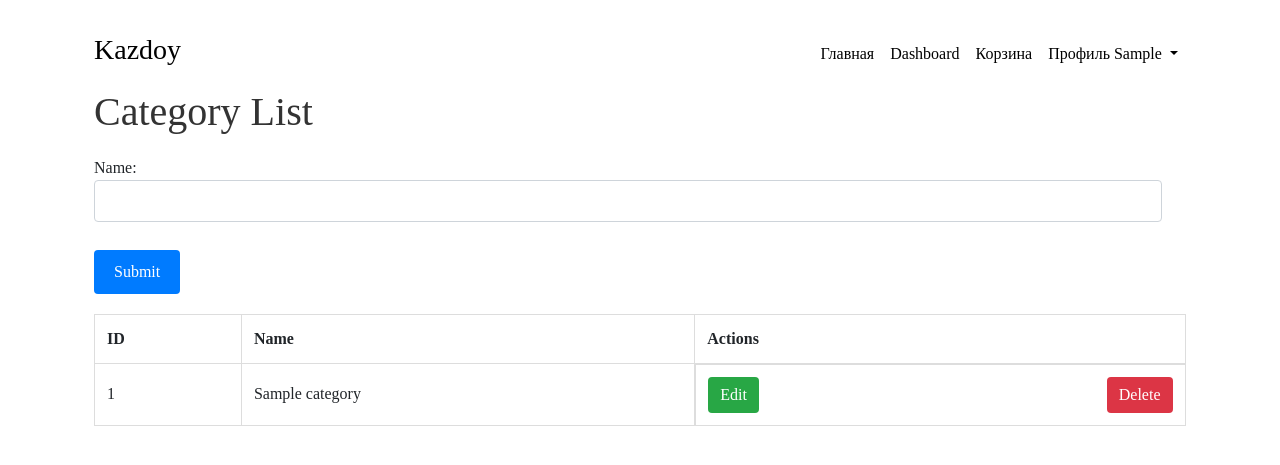
After one commit to dimashemes/market_place, a Django app: page /categories/ in a window 1280 px wide. The commit adds this page. Shown: the top 465 px of the page. Run offline with Django 4.2, Linux system fonts and the light colour scheme; a user stored in the database is signed in; tables that the repository leaves empty hold one stand-in row (values such as "Sample post"); parts of the project's set-up code (start-up, migrations or seed data) failed here and were passed over; some libraries are stand-ins or nearby versions.

Commit message:
added new functions and admin privileges

```diff
--- a/market/forms.py
+++ b/market/forms.py
@@ -1,6 +1,6 @@
 from django import forms
 from multiupload.fields import MultiFileField
-from market.models import ProductImages, Product
+from market.models import ProductImages, Product, Category
 
 
 class ProductImagesForm(forms.ModelForm):
@@ -11,8 +11,14 @@ class ProductImagesForm(forms.ModelForm):
 
 class ProductForm(forms.ModelForm):
     # images = forms.ImageField(widget=forms.FileInput(attrs={'multiple': True}), required=False)
-    images = MultiFileField(min_num=1, max_num=10, required = False)  # Настройте параметры, как вам нужно
+    images = MultiFileField(min_num=1, max_num=10, required=False)  # Настройте параметры, как вам нужно
 
     class Meta:
         model = Product
-        fields = ['images','name', 'description', 'manufacturer', 'warranty', 'price', 'category']
+        fields = ['images', 'name', 'description', 'manufacturer', 'warranty', 'price', 'category']
+
+
+class CategoryForm(forms.ModelForm):
+    class Meta:
+        model = Category
+        fields = ['name']
--- a/market/templates/base.html
+++ b/market/templates/base.html
@@ -38,6 +38,11 @@
                                style="color: black;">Главная</a>
                         </li>
                         {% if user.is_authenticated %}
+                        {% if user.is_staff %}
+                        <li class="nav-item">
+                            <a class="nav-link" href="{% url 'admin:index' %}" style="color: black;">Dashboard</a>
+                        </li>
+                        {% endif %}
                         <li class="nav-item">
                             <a class="nav-link" href="{% url 'cart_view' %}" style="color: black;">Корзина</a>
                         </li>
@@ -80,6 +85,7 @@
     </div>
 </div>
 
+
 <div class="container">
     {% block content %}
     {% endblock %}
--- /dev/null
+++ b/market/templates/category_list.html
@@ -0,0 +1,125 @@
+{% extends 'base.html' %}
+
+{% block content %}
+<style>
+
+    h1 {
+        color: #333;
+        margin-bottom: 20px;
+    }
+
+    table {
+        width: 100%;
+        border-collapse: collapse;
+        margin-top: 20px;
+    }
+
+    th, td {
+        border: 1px solid #ddd;
+        padding: 12px;
+        text-align: left;
+    }
+
+    tr:nth-child(even) {
+        background-color: #f2f2f2;
+    }
+
+    a {
+        color: #007bff;
+        text-decoration: none;
+    }
+
+    a:hover {
+        text-decoration: underline;
+    }
+
+    form {
+        margin-bottom: 20px;
+    }
+
+    input[type="text"] {
+        width: calc(100% - 24px);
+        padding: 8px;
+        margin-bottom: 12px;
+        border: 1px solid #ced4da;
+        border-radius: 4px;
+    }
+
+    button[type="submit"] {
+        background-color: #007bff;
+        color: #fff;
+        padding: 10px 20px;
+        border: none;
+        border-radius: 4px;
+        cursor: pointer;
+    }
+
+    button[type="submit"]:hover {
+        background-color: #0056b3;
+    }
+
+    .action-btns {
+        display: flex;
+        justify-content: space-between;
+    }
+
+    .action-btns a {
+        padding: 6px 12px;
+        border-radius: 4px;
+    }
+
+    .action-btns a.edit-btn {
+        background-color: #28a745;
+        color: #fff;
+    }
+
+    .action-btns a.delete-btn {
+        background-color: #dc3545;
+        color: #fff;
+    }
+
+    .action-btns a:hover {
+        text-decoration: none;
+    }
+
+</style>
+
+<div class="container">
+    <h1>Category List</h1>
+    <form method="post">
+        {% csrf_token %}
+        {{ form.as_p }}
+        <button type="submit">Submit</button>
+    </form>
+    <table>
+        <thead>
+        <tr>
+            <th>ID</th>
+            <th>Name</th>
+            <th>Actions</th>
+        </tr>
+        </thead>
+        <tbody>
+        {% for category in categories %}
+        <tr>
+            <td>{{ category.id }}</td>
+            <td>{{ category.name }}</td>
+            <td class="action-btns">
+                <a href="{% url 'edit_category' category.id %}" class="edit-btn">Edit</a>
+                <a href="#" onclick="confirmDelete('{{ category.id }}')" class="delete-btn">Delete</a>
+            </td>
+        </tr>
+        {% endfor %}
+        </tbody>
+    </table>
+</div>
+
+<script>
+    function confirmDelete(categoryId) {
+        if (confirm('Are you sure you want to delete this category?')) {
+            window.location.href = "{% url 'delete_category' category_id=0 %}".replace('0', categoryId);
+        }
+    }
+</script>
+
+{% endblock %}
--- a/market/templates/main_page.html
+++ b/market/templates/main_page.html
@@ -40,6 +40,8 @@
         <div class="col-12 mb-4">
             <a href="{% url 'upload_product' %}" class="btn btn-outline-dark" style="color: rgb(0, 200, 255);">Добавить
                 товар</a>
+            <a href="{% url 'category_list' %}" class="btn btn-outline-dark" style="color: rgb(0, 200, 255);">Добавить
+                категории</a>
         </div>
         {% endif %}
         <form action="{% url 'search_product' %}" method="get" class="form-inline my-2 my-lg-0"
--- a/market/views.py
+++ b/market/views.py
@@ -1,4 +1,4 @@
-from .forms import ProductForm, ProductImagesForm
+from .forms import ProductForm, ProductImagesForm, CategoryForm
 from django.shortcuts import render, redirect, get_object_or_404
 from django.http import request
 from django.urls import reverse_lazy
@@ -7,7 +7,6 @@ from .models import Product, Category, ProductImages
 from .forms import ProductForm
 from django.db.models import Q
 from .models import CartItem, FavoriteItem
-
 import logging
 
 logger = logging.getLogger(__name__)
@@ -22,7 +21,7 @@ class ProductListView(ListView):
 class ProductCreateView(CreateView):
     model = Product
     template_name = 'market/product_form.html'
-    fields = ['name', 'description', 'image', 'price']
+    fields = ['name', 'description', 'price']
     success_url = reverse_lazy('market:product_list')
 
 
@@ -50,32 +49,34 @@ def account(request):
 
 
 def upload_product(request):
-    categories = Category.objects.all()
+    if request.user.is_authenticated and request.user.is_staff:
+        categories = Category.objects.all()
 
-    if request.method == 'POST':
-        logger.warning('REQUEST')
-        logger.warning(str(request))
-        form = ProductForm(request.POST)
-        logger.warning(form)
+        if request.method == 'POST':
+            logger.warning('REQUEST')
+            logger.warning(str(request))
+            form = ProductForm(request.POST)
+            logger.warning(form)
 
-        if form.is_valid():
-            new_product = form.save(commit=False)
-            new_product.save()
-            logger.warning(str(new_product))
-            logger.warning(str(request.FILES.getlist('images')))
+            if form.is_valid():
+                new_product = form.save(commit=False)
+                new_product.save()
+                logger.warning(str(new_product))
+                logger.warning(str(request.FILES.getlist('images')))
 
-            for image in request.FILES.getlist('images'):
-                ProductImages.objects.create(product=new_product, image=image)
+                for image in request.FILES.getlist('images'):
+                    ProductImages.objects.create(product=new_product, image=image)
 
-            return redirect('main_page')
+                return redirect('main_page')
+            else:
+
+                print(form.errors)
+
         else:
+            form = ProductForm()
 
-            print(form.errors)
-
-    else:
-        form = ProductForm()
-
-    return render(request, 'upload_product.html', {'form': form, 'categories': categories})
+        return render(request, 'upload_product.html', {'form': form, 'categories': categories})
+    return render(request, 'no-authorized-page.html')
 
 
 def product_detail(request, product_id):
@@ -107,6 +108,7 @@ def add_to_cart(request, product_id):
         return render(request, 'cart.html', {'cart_items': cart_items})
     return render(request, 'no-authorized-page.html')
 
+
 def remove_from_cart(request, cart_item_id):
     cart_item = CartItem.objects.get(pk=cart_item_id)
     if cart_item.user == request.user:
@@ -135,3 +137,39 @@ def cart_view(request):
 def favorite_view(request):
     favorite_items = FavoriteItem.objects.filter(user=request.user)
     return render(request, 'favorites.html', {'favorite_items': favorite_items})
+
+
+def category_list(request):
+    if request.user.is_authenticated and request.user.is_staff:
+        categories = Category.objects.all()
+        if request.method == 'POST':
+            form = CategoryForm(request.POST)
+            if form.is_valid():
+                form.save()
+        else:
+            form = CategoryForm()
+        return render(request, 'category_list.html', {'categories': categories, 'form': form})
+    return render(request, 'no-authorized-page.html')
+
+
+def edit_category(request, category_id):
+    if request.user.is_authenticated and request.user.is_staff:
+        category = Category.objects.get(id=category_id)
+        if request.method == 'POST':
+            form = CategoryForm(request.POST, instance=category)
+            if form.is_valid():
+                form.save()
+                return redirect('category_list')
+        else:
+            form = CategoryForm(instance=category)
+        return render(request, 'edit_category.html', {'form': form})
+    return render(request, 'no-authorized-page.html')
+
+
+def delete_category(request, category_id):
+    if request.user.is_authenticated and request.user.is_staff:
+        if request.method == 'GET':
+            category = get_object_or_404(Category, id=category_id)
+            category.delete()
+        return redirect('category_list')
+    return render(request, 'no-authorized-page.html')
--- a/shop/urls.py
+++ b/shop/urls.py
@@ -7,7 +7,6 @@ from market import views_auth
 
 app_name = 'market'
 
-
 urlpatterns = [
     path('admin/', admin.site.urls),
     path('', views.index, name='index'),
@@ -16,7 +15,6 @@ urlpatterns = [
     path('login/', views_auth.login_view, name='login'),
     path('logout/', views_auth.logout_view, name='logout'),
     path('account/', views.account, name='account'),
-    path('add/', views.ProductCreateView.as_view(), name='product_add'),
     path('upload/', views.upload_product, name='upload_product'),
     path('product/<int:product_id>/', views.product_detail, name='product_detail'),
     path('search/', views.search_product, name='search_product'),
@@ -28,6 +26,10 @@ urlpatterns = [
     path('favorites/', views.favorite_view, name='favorite_view'),
     path('add_to_cart/<int:product_id>/', views.add_to_cart, name='add_to_cart'),
     path('add_to_favorite/<int:product_id>/', views.add_to_favorite, name='add_to_favorite'),
+
+    path('categories/', views.category_list, name='category_list'),
+    path('edit/<int:category_id>/', views.edit_category, name='edit_category'),
+    path('delete/<int:category_id>/', views.delete_category, name='delete_category'),
 ]
 
 urlpatterns += static(settings.STATIC_URL, document_root=settings.STATIC_ROOT)
```
Also changed, not shown: market/templates/edit_category.html (added, +51 -0 lines), market/templates/no-authorized-page.html (+28 -3 lines), market/templates/upload_product.html (+65 -22 lines), market/views_auth.py (+9 -3 lines).
